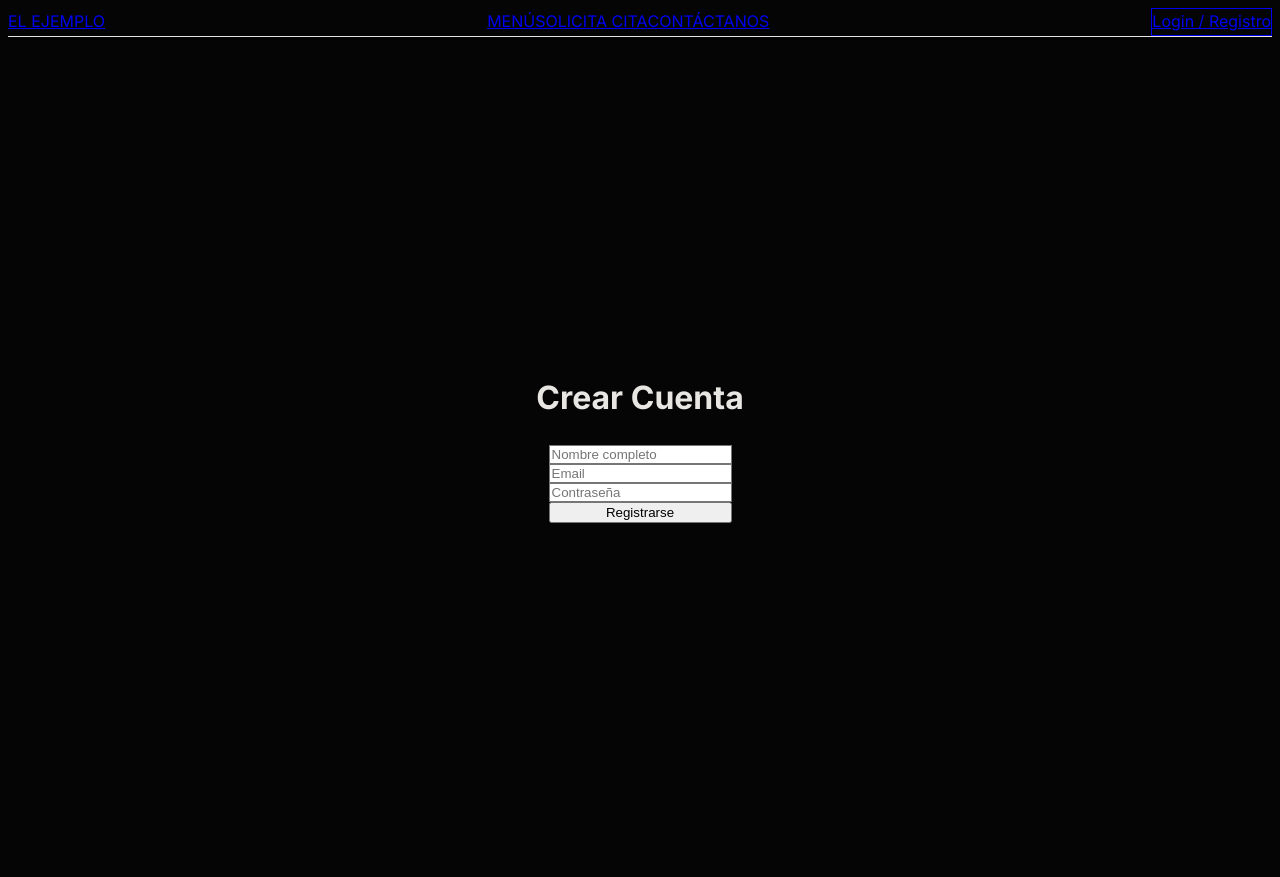
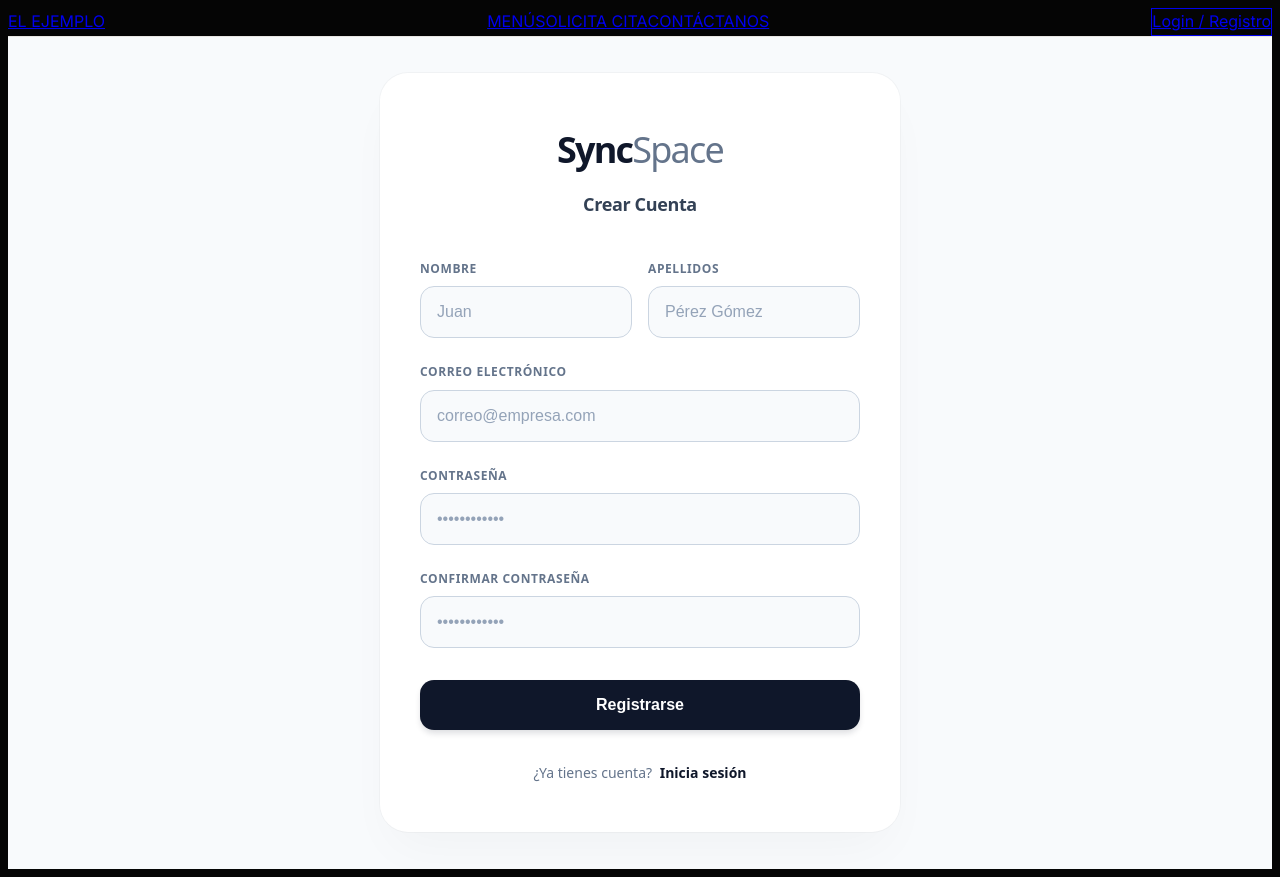
Before and after one commit to Shadow-Klr/Sistema_reservas, a Next.js app in the folder resis/: page /register in a window 1280 px wide. Before the commit the page ends 845 px from the top, so only its background shows below. Built offline with nearby package versions, Linux system fonts and the light colour scheme.

Commit message:
login + register added

```diff
--- /dev/null
+++ b/resis/app/(auth)/login/login.module.css
@@ -0,0 +1,149 @@
+/* login.module.css */
+
+/* Contenedor que centra todo en pantalla con un fondo gris relajante */
+.screenWrapper {
+  display: flex;
+  min-height: 100vh;
+  align-items: center;
+  justify-content: center;
+  background-color: #f8fafc; /* Gris ultra suave reconfortante */
+  padding: 1rem;
+  font-family: system-ui, -apple-system, BlinkMacSystemFont, 'Segoe UI', Roboto, sans-serif;
+}
+
+/* La tarjeta blanca flotante con súper bordes redondeados (Modelo 2) */
+.cardContainer {
+  width: 100%;
+  max-width: 440px;
+  background-color: #ffffff;
+  border-radius: 28px; /* Bordes redondeados premium estilo iOS */
+  padding: 3rem 2.5rem;
+  box-shadow: 0 25px 50px -12px rgba(0, 0, 0, 0.035),
+              0 0 0 1px rgba(0, 0, 0, 0.03);
+  animation: smoothShow 0.6s cubic-bezier(0.16, 1, 0.3, 1) forwards;
+}
+
+/* Títulos */
+.titleLogo {
+  font-size: 2.25rem;
+  font-weight: 900;
+  letter-spacing: -0.05em;
+  color: #0f172a;
+  margin: 0;
+}
+
+.titleLogo span {
+  color: #64748b;
+  font-weight: 500;
+}
+
+.subtitle {
+  font-size: 1.125rem;
+  font-weight: 700;
+  color: #334155;
+  margin: 0.75rem 0 0 0;
+  letter-spacing: -0.02em;
+}
+
+/* Formulario e Inputs */
+.formStructure {
+  margin-top: 2.5rem;
+  display: flex;
+  flex-direction: column;
+  gap: 1.5rem;
+}
+
+.inputGroup {
+  display: flex;
+  flex-direction: column;
+  gap: 0.5rem;
+}
+
+.fieldLabel {
+  font-size: 0.75rem;
+  font-weight: 600;
+  text-transform: uppercase;
+  letter-spacing: 0.05em;
+  color: #64748b;
+}
+
+.textInput {
+  width: 100%;
+  box-sizing: border-box;
+  border-radius: 14px;
+  border: 1px solid #cbd5e1;
+  background-color: #f8fafc;
+  padding: 1rem;
+  font-size: 1rem;
+  color: #0f172a;
+  outline: none;
+  transition: all 0.2s ease-in-out;
+}
+
+.textInput::placeholder {
+  color: #94a3b8;
+}
+
+/* Efecto de enfoque reconfortante al hacer clic */
+.textInput:focus {
+  border-color: #0f172a;
+  background-color: #ffffff;
+  box-shadow: 0 0 0 1px #0f172a;
+}
+
+/* Botón Sólido de Alta Gama */
+.submitButton {
+  width: 100%;
+  border: none;
+  border-radius: 14px;
+  background-color: #0f172a;
+  padding: 1rem;
+  font-size: 1rem;
+  font-weight: 700;
+  color: #ffffff;
+  cursor: pointer;
+  box-shadow: 0 4px 6px -1px rgba(15, 23, 42, 0.15);
+  transition: all 0.2s ease-in-out;
+  margin-top: 0.5rem;
+}
+
+.submitButton:hover {
+  background-color: #1e293b;
+}
+
+.submitButton:active {
+  transform: scale(0.98);
+}
+
+.registerRedirect {
+  margin-top: 2rem;
+  text-align: center;
+  font-size: 0.875rem;
+  color: #64748b; /* Gris discreto */
+}
+
+.registerRedirect a {
+  color: #0f172a; /* Negro sólido profesional */
+  font-weight: 600;
+  text-decoration: none;
+  margin-left: 0.25rem;
+  transition: color 0.2s ease-in-out;
+}
+
+.registerRedirect a:hover {
+  color: #475569; /* Gris oscuro al pasar el ratón */
+  text-decoration: underline;
+}
+
+/* Animación de entrada suave */
+@keyframes smoothShow {
+  from {
+    opacity: 0;
+    transform: translateY(12px);
+  }
+  to {
+    opacity: 1;
+    transform: translateY(0);
+  }
+
+}
--- a/resis/app/(auth)/login/page.tsx
+++ b/resis/app/(auth)/login/page.tsx
@@ -1,13 +1,66 @@
-import { Button } from "@/components/ui/button";
+"use client";
+
+import Link from "next/link";
+import styles from "./login.module.css";
 
 export default function LoginPage() {
   return (
-    <div className="flex flex-col items-center justify-center min-h-[70vh] px-6">
-      <div className="w-full max-w-sm space-y-6">
-        <h1 className="text-3xl font-bold text-center">Acceso</h1>
-        <input type="email" placeholder="Email" className="w-full bg-zinc-900 p-3 border border-zinc-700" />
-        <input type="password" placeholder="Contraseña" className="w-full bg-zinc-900 p-3 border border-zinc-700" />
-        <Button className="w-full bg-amber-700 hover:bg-amber-800 rounded-none">Entrar</Button>
+    <div className={styles.screenWrapper}>
+
+      {/* Tarjeta del Formulario (Modelo 2) */}
+      <div className={styles.cardContainer}>
+
+        {/* Encabezado con la Marca */}
+        <div style={{ textAlign: "center" }}>
+          <h1 className={styles.titleLogo}>
+            Sync<span>Space</span>
+          </h1>
+          <h2 className={styles.subtitle}>
+            Iniciar Sesión
+          </h2>
+        </div>
+
+        {/* Estructura del Formulario */}
+        <form className={styles.formStructure} onSubmit={(e) => e.preventDefault()}>
+
+          {/* Input: Correo Electrónico / Usuario */}
+          <div className={styles.inputGroup}>
+            <label className={styles.fieldLabel}>
+              Correo Electrónico o Usuario
+            </label>
+            <input
+              type="email"
+              placeholder="correo@empresa.com"
+              className={styles.textInput}
+              required
+            />
+          </div>
+
+          {/* Input: Contraseña */}
+          <div className={styles.inputGroup}>
+            <label className={styles.fieldLabel}>
+              Contraseña
+            </label>
+            <input
+              type="password"
+              placeholder="••••••••••••"
+              className={styles.textInput}
+              required
+            />
+          </div>
+
+          {/* Botón de Login Sólido */}
+          <button type="submit" className={styles.submitButton}>
+            Iniciar Sesión
+          </button>
+
+        </form>
+
+        {/* Opción sutil para redirigir al Registro */}
+        <div className={styles.registerRedirect}>
+          ¿No tienes una cuenta? <Link href="/register">Regístrate</Link>
+        </div>
+
       </div>
     </div>
   );
--- a/resis/app/(auth)/register/page.tsx
+++ b/resis/app/(auth)/register/page.tsx
@@ -1,13 +1,102 @@
+"use client";
+
+import Link from "next/link";
+import styles from "./register.module.css";
+
 export default function RegistroPage() {
   return (
-    <div className="flex flex-col items-center justify-center min-h-screen">
-      <h1 className="text-3xl font-bold mb-6">Crear Cuenta</h1>
-      <form className="flex flex-col gap-4 w-80">
-        <input type="text" placeholder="Nombre completo" className="p-2 border rounded" />
-        <input type="email" placeholder="Email" className="p-2 border rounded" />
-        <input type="password" placeholder="Contraseña" className="p-2 border rounded" />
-        <button className="bg-green-600 text-white p-2 rounded">Registrarse</button>
-      </form>
+    <div className={styles.screenWrapper}>
+
+      {/* Tarjeta del Formulario (Modelo 2 Desglosado) */}
+      <div className={styles.cardContainer}>
+
+        {/* Encabezado con la Marca */}
+        <div style={{ textAlign: "center" }}>
+          <h1 className={styles.titleLogo}>
+            Sync<span>Space</span>
+          </h1>
+          <h2 className={styles.subtitle}>
+            Crear Cuenta
+          </h2>
+        </div>
+
+        {/* Estructura del Formulario */}
+        <form className={styles.formStructure} onSubmit={(e) => e.preventDefault()}>
+
+          {/* Fila de Nombre y Apellidos (Lado a Lado) */}
+          <div className={styles.inputRow}>
+            <div className={styles.inputGroup}>
+              <label className={styles.fieldLabel}>Nombre</label>
+              <input
+                type="text"
+                placeholder="Juan"
+                className={styles.textInput}
+                required
+              />
+            </div>
+            <div className={styles.inputGroup}>
+              <label className={styles.fieldLabel}>Apellidos</label>
+              <input
+                type="text"
+                placeholder="Pérez Gómez"
+                className={styles.textInput}
+                required
+              />
+            </div>
+          </div>
+
+          {/* Input: Correo Electrónico */}
+          <div className={styles.inputGroup}>
+            <label className={styles.fieldLabel}>
+              Correo Electrónico
+            </label>
+            <input
+              type="email"
+              placeholder="correo@empresa.com"
+              className={styles.textInput}
+              required
+            />
+          </div>
+
+          {/* Input: Contraseña */}
+          <div className={styles.inputGroup}>
+            <label className={styles.fieldLabel}>
+              Contraseña
+            </label>
+            <input
+              type="password"
+              placeholder="••••••••••••"
+              className={styles.textInput}
+              required
+            />
+          </div>
+
+          {/* Input: Confirmar Contraseña */}
+          <div className={styles.inputGroup}>
+            <label className={styles.fieldLabel}>
+              Confirmar Contraseña
+            </label>
+            <input
+              type="password"
+              placeholder="••••••••••••"
+              className={styles.textInput}
+              required
+            />
+          </div>
+
+          {/* Botón de Registro Sólido */}
+          <button type="submit" className={styles.submitButton}>
+            Registrarse
+          </button>
+
+        </form>
+
+        {/* Opción sutil para redirigir al Login */}
+        <div className={styles.loginRedirect}>
+          ¿Ya tienes cuenta? <Link href="/login">Inicia sesión</Link>
+        </div>
+
+      </div>
     </div>
   );
 }
--- /dev/null
+++ b/resis/app/(auth)/register/register.module.css
@@ -0,0 +1,167 @@
+/* register.module.css */
+
+/* Contenedor que centra todo en pantalla con un fondo gris relajante */
+.screenWrapper {
+  display: flex;
+  min-height: 100vh;
+  align-items: center;
+  justify-content: center;
+  background-color: #f8fafc; /* Gris ultra suave reconfortante */
+  padding: 1rem;
+  font-family: system-ui, -apple-system, BlinkMacSystemFont, 'Segoe UI', Roboto, sans-serif;
+}
+
+/* La tarjeta blanca flotante con súper bordes redondeados (Modelo 2) */
+.cardContainer {
+  width: 100%;
+  max-width: 440px;
+  background-color: #ffffff;
+  border-radius: 28px; /* Bordes redondeados premium estilo iOS */
+  padding: 3rem 2.5rem;
+  box-shadow: 0 25px 50px -12px rgba(0, 0, 0, 0.035),
+              0 0 0 1px rgba(0, 0, 0, 0.03);
+  animation: smoothShow 0.6s cubic-bezier(0.16, 1, 0.3, 1) forwards;
+}
+
+/* Títulos */
+.titleLogo {
+  font-size: 2.25rem;
+  font-weight: 900;
+  letter-spacing: -0.05em;
+  color: #0f172a;
+  margin: 0;
+}
+
+.titleLogo span {
+  color: #64748b;
+  font-weight: 500;
+}
+
+.subtitle {
+  font-size: 1.125rem;
+  font-weight: 700;
+  color: #334155;
+  margin: 0.75rem 0 0 0;
+  letter-spacing: -0.02em;
+}
+
+/* Formulario e Inputs */
+.formStructure {
+  margin-top: 2.5rem;
+  display: flex;
+  flex-direction: column;
+  gap: 1.5rem;
+}
+
+.inputGroup {
+  display: flex;
+  flex-direction: column;
+  gap: 0.5rem;
+}
+
+.fieldLabel {
+  font-size: 0.75rem;
+  font-weight: 600;
+  text-transform: uppercase;
+  letter-spacing: 0.05em;
+  color: #64748b;
+}
+
+.textInput {
+  width: 100%;
+  box-sizing: border-box;
+  border-radius: 14px;
+  border: 1px solid #cbd5e1;
+  background-color: #f8fafc;
+  padding: 1rem;
+  font-size: 1rem;
+  color: #0f172a;
+  outline: none;
+  transition: all 0.2s ease-in-out;
+}
+
+.textInput::placeholder {
+  color: #94a3b8;
+}
+
+/* Efecto de enfoque reconfortante al hacer clic */
+.textInput:focus {
+  border-color: #0f172a;
+  background-color: #ffffff;
+  box-shadow: 0 0 0 1px #0f172a;
+}
+
+/* Botón Sólido de Alta Gama */
+.submitButton {
+  width: 100%;
+  border: none;
+  border-radius: 14px;
+  background-color: #0f172a;
+  padding: 1rem;
+  font-size: 1rem;
+  font-weight: 700;
+  color: #ffffff;
+  cursor: pointer;
+  box-shadow: 0 4px 6px -1px rgba(15, 23, 42, 0.15);
+  transition: all 0.2s ease-in-out;
+  margin-top: 0.5rem;
+}
+
+.submitButton:hover {
+  background-color: #1e293b;
+}
+
+.submitButton:active {
+  transform: scale(0.98);
+}
+
+/* Opción sutil para redirigir al Login */
+.loginRedirect {
+  margin-top: 2rem;
+  text-align: center;
+  font-size: 0.875rem;
+  color: #64748b;
+}
+
+.loginRedirect a {
+  color: #0f172a;
+  font-weight: 600;
+  text-decoration: none;
+  margin-left: 0.25rem;
+  transition: color 0.2s ease-in-out;
+}
+
+.loginRedirect a:hover {
+  color: #475569;
+  text-decoration: underline;
+}
+
+/* Nueva regla para organizar nombre y apellidos en la misma fila */
+.inputRow {
+  display: flex;
+  gap: 1rem;
+}
+
+.inputRow .inputGroup {
+  flex: 1; /* Hace que ambos campos midan exactamente lo mismo */
+}
+
+/* Optimización para teléfonos móviles: si la pantalla es pequeña, se apilan */
+@media (max-width: 480px) {
+  .inputRow {
+    flex-direction: column;
+    gap: 1.5rem;
+  }
+}
+
+/* Animación de entrada suave */
+@keyframes smoothShow {
+  from {
+    opacity: 0;
+    transform: translateY(12px);
+  }
+  to {
+    opacity: 1;
+    transform: translateY(0);
+  }
+}
```
